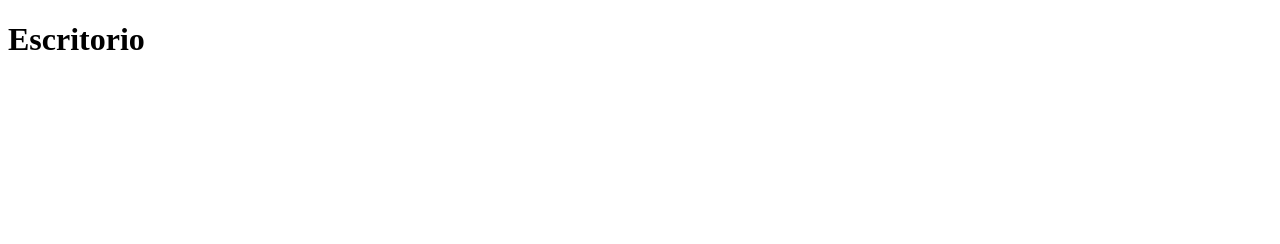
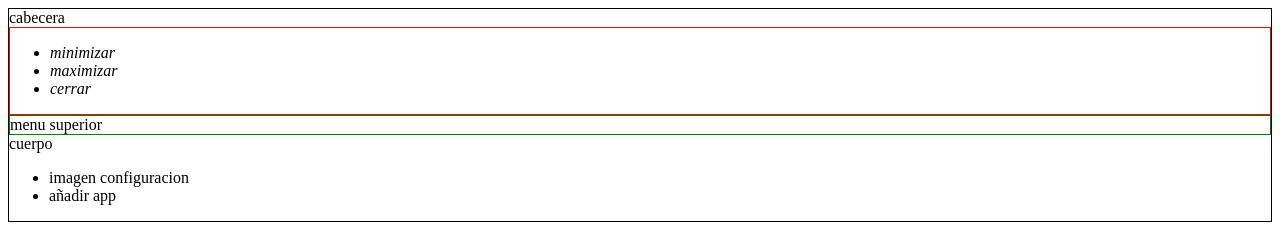
Before and after one commit to Kramy/Electron, an Electron app: page views/index.html in a window 1280 px wide. Drawn offline with Linux system fonts and the light colour scheme.

Commit message:
- Added first window styles.

```diff
--- /dev/null
+++ b/resources/css/window.css
@@ -0,0 +1,11 @@
+body {
+    border: 1px solid #000000;
+}
+
+.window > .header > .top {
+    border: 1px solid red;
+}
+
+.window > .header > .bottom {
+    border: 1px solid green;
+}
--- a/views/index.html
+++ b/views/index.html
@@ -4,9 +4,45 @@
     <meta charset="UTF-8">
     <meta name="viewport" content="width=device-width, initial-scale=1.0">
     <meta http-equiv="X-UA-Compatible" content="ie=edge">
+
+<link rel="stylesheet" href="../resources/css/window.css">
+
     <title>Document</title>
 </head>
-<body>
-    <h1>Escritorio</h1>
+<body class="window">
+    <div class="header">cabecera
+        <div class="top">
+            <!-- opciones de ventana -->
+            <ul>
+                <li>
+                    <i>minimizar</i>
+                </li>
+                <li>
+                    <i>maximizar</i>
+                </li>
+                <li>
+                    <i>cerrar</i>
+                </li>
+            </ul>
+        </div>
+        <div class="bottom">
+            <!-- opciones de applicacion -->
+            menu superior
+        </div>
+    </div>
+    <div>
+        <!-- contenido de applicacion -->
+        cuerpo
+        <ul>
+            <li>
+                imagen
+                configuracion
+            </li>
+            <!-- ... -->
+            <li>
+                añadir app
+            </li>
+        </ul>
+    </div>
 </body>
 </html>
```
Also changed, not shown: main.js (+12 -6 lines).
